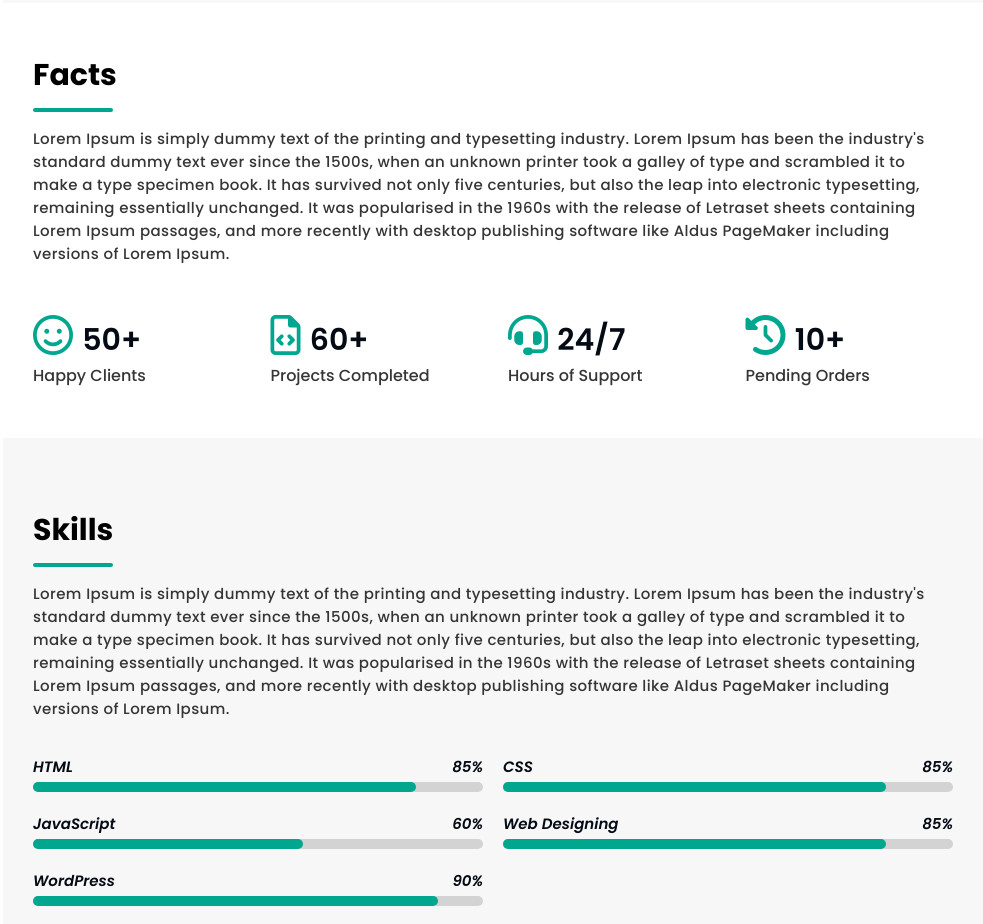
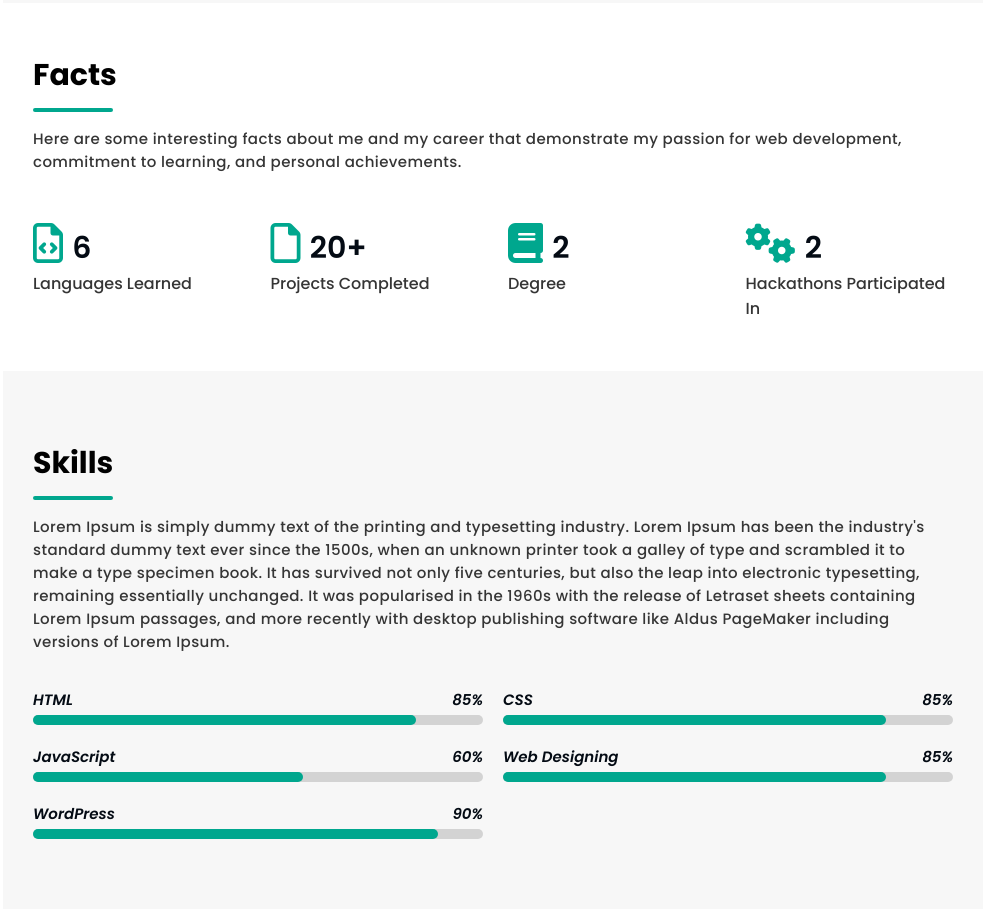
Before and after one commit to KyeongsooLee/Portfolio, a plain HTML site: page index.html in a window 1280 px wide. Shown: the part 1494-2418 px from the top of the page, without its empty margins (297-1280 px from the left). Drawn offline with nearby package versions, Linux system fonts and the light colour scheme.

Commit message:
revised facts

```diff
--- a/index.html
+++ b/index.html
@@ -121,36 +121,36 @@
 
             <h1 class="sub-heading">Facts</h1>
             <div class="divider"></div>
-            <p class="sub-para">Lorem Ipsum is simply dummy text of the printing and typesetting industry. Lorem Ipsum has been the industry's standard dummy text ever since the 1500s, when an unknown printer took a galley of type and scrambled it to make a type specimen book. It has survived not only five centuries, but also the leap into electronic typesetting, remaining essentially unchanged. It was popularised in the 1960s with the release of Letraset sheets containing Lorem Ipsum passages, and more recently with desktop publishing software like Aldus PageMaker including versions of Lorem Ipsum.</p>
+            <p class="sub-para">Here are some interesting facts about me and my career that demonstrate my passion for web development, commitment to learning, and personal achievements.</p>
 
             <div class="fact-row">
 
                 <!-- Fact Box-1 -->
                 <div class="fact-box">
-                    <i class="fa-regular fa-face-smile"></i>
-                    <strong>50+</strong>
-                    <p>Happy Clients</p>
+                    <i class="fa-regular fa-file-code"></i>
+                    <strong>6</strong>
+                    <p>Languages Learned</p>
                 </div>
 
                 <!-- Fact Box-2 -->
                 <div class="fact-box">
-                    <i class="fa-regular fa-file-code"></i>
-                    <strong>60+</strong>
+                    <i class="fa-regular fa-file"></i>
+                    <strong>20+</strong>
                     <p>Projects Completed</p>
                 </div>
 
                 <!-- Fact Box-3 -->
                 <div class="fact-box">
-                    <i class="fa-solid fa-headset"></i>
-                    <strong>24/7</strong>
-                    <p>Hours of Support</p>
+                    <i class="fa-solid fa-book"></i>
+                    <strong>2</strong>
+                    <p>Degree</p>
                 </div>
 
                 <!-- Fact Box-4 -->
                 <div class="fact-box">
-                    <i class="fa-solid fa-clock-rotate-left"></i>
-                    <strong>10+</strong>
-                    <p>Pending Orders</p>
+                    <i class="fa-solid fa-gears"></i>
+                    <strong>2</strong>
+                    <p>Hackathons Participated In</p>
                 </div>
 
             </div>
```
